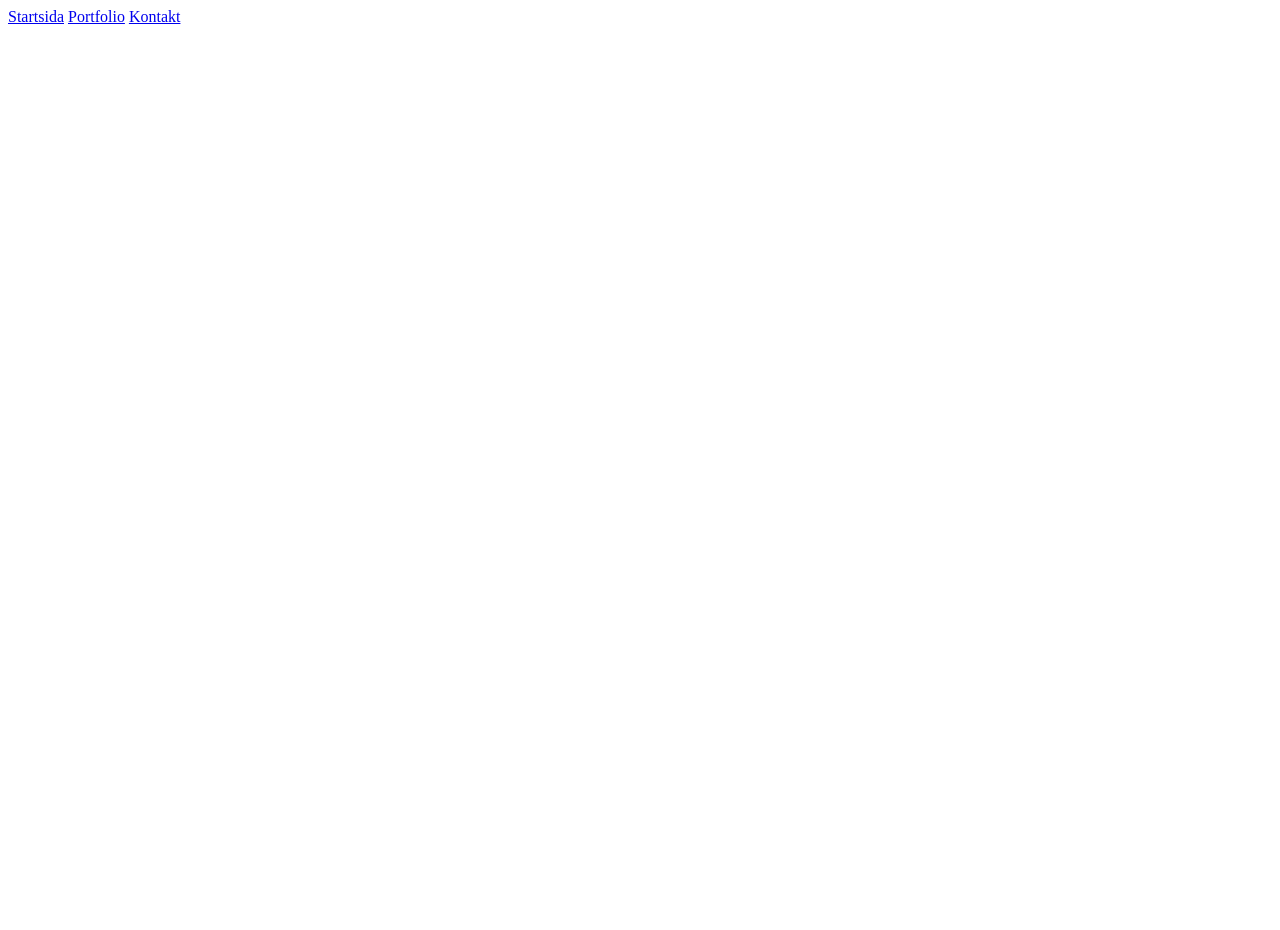
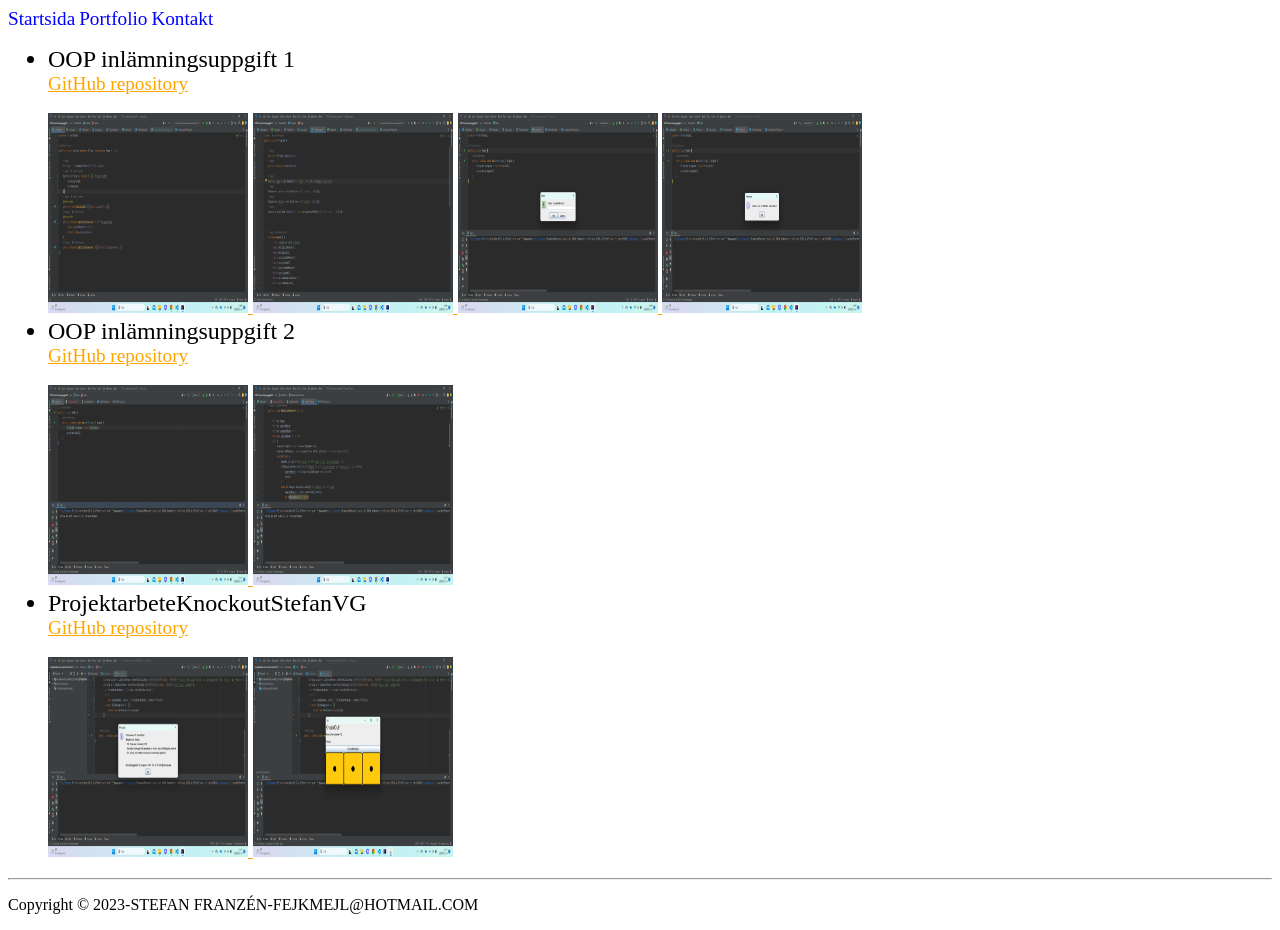
Before and after one commit to Kappen2/Uppgift1-Frontend, a plain HTML site: page portfolio.html in a window 1280 px wide. Before the commit the page ends 800 px from the top, so only its background shows below. Drawn offline with Linux system fonts and the light colour scheme; a web font is replaced by a local one.

Commit message:
version2

```diff
--- a/portfolio.html
+++ b/portfolio.html
@@ -13,5 +13,45 @@
         <a href="portfolio.html">Portfolio</a>
         <a href="contact.html">Kontakt</a>
     </nav>
+    <ul>
+        <li>OOP inlämningsuppgift 1</li>
+        <a href="https://github.com/Kappen2/OOP_inlamningsuppgift1.git" target="_blank">GitHub repository</a>
+        <br>
+        <br>
+        <a href="Images/OOP1-1.png">
+            <img src="Images/OOP1-1.png" alt="OOP1-1" width="200" height="200">
+        </a>
+        <a href="Images/OOP1-2.png">
+            <img src="Images/OOP1-2.png" alt="OOP1-2" width="200" height="200">
+        </a>
+        <a href="Images/OOP1-3.png">
+            <img src="Images/OOP1-3.png" alt="OOP1-3" width="200" height="200">
+        </a>
+        <a href="Images/OOP1-4.png">
+            <img src="Images/OOP1-4.png" alt="OOP1-4" width="200" height="200">
+        </a>
+        <li>OOP inlämningsuppgift 2</li>
+        <a href="https://github.com/Kappen2/OOP_Inlamningsuppgift2.git" target="_blank">GitHub repository</a>
+        <br>
+        <br>
+        <a href="Images/OOP2-1.png">
+            <img src="Images/OOP2-1.png" alt="OOP2-1" width="200" height="200">
+        </a>
+        <a href="Images/OOP2-2.png">
+            <img src="Images/OOP2-2.png" alt="OOP2-2" width="200" height="200">
+        </a>
+        <li>ProjektarbeteKnockoutStefanVG</li>
+        <a href="https://github.com/Kappen2/ProjektarbeteKnockOutStefanVG.git" target="_blank">GitHub repository</a>
+        <br>
+        <br>
+        <a href="Images/Knockout1.png">
+            <img src="Images/Knockout1.png" alt="Knockout1" width="200" height="200">
+        </a>
+        <a href="Images/Knockout2.png">
+            <img src="Images/Knockout2.png" alt="Knockout2" width="200" height="200">
+        </a>
+    </ul>
+    <hr>
+    <p>Copyright &copy; 2023-STEFAN FRANZÉN-FEJKMEJL@HOTMAIL.COM</p>
 </body>
 </html>
--- a/style.css
+++ b/style.css
@@ -5,10 +5,20 @@ h2{font-family: Tilt Warp, Rubik, Noto Sans;color: darkgreen; font-size: 1.5em;
 
 head p{color: darkcyan;}
 
-nav{color: blue; text-decoration: none;}
+nav a{color: blue; text-decoration: none; font-size: 1.2em;}
 
 nav a:visited{color: purple;}
 
 nav a:hover{color: yellow;}
 
 nav a:active{color: red;}
+
+ul a{color: orange; font-size: 1.2em;}
+
+li{font-size: 1.5em;}
+
+.center {
+    display: block;
+    margin-left: auto;
+    margin-right: auto;
+  }
```
Also changed, not shown: contact.html (+4 -0 lines), index.html (+8 -2 lines), Images/Knockout1.png (added), Images/Knockout2.png (added), Images/OOP1-1.png (added), Images/OOP1-2.png (added), Images/OOP1-3.png (added), Images/OOP1-4.png (added), Images/OOP2-1.png (added), Images/OOP2-2.png (added).
